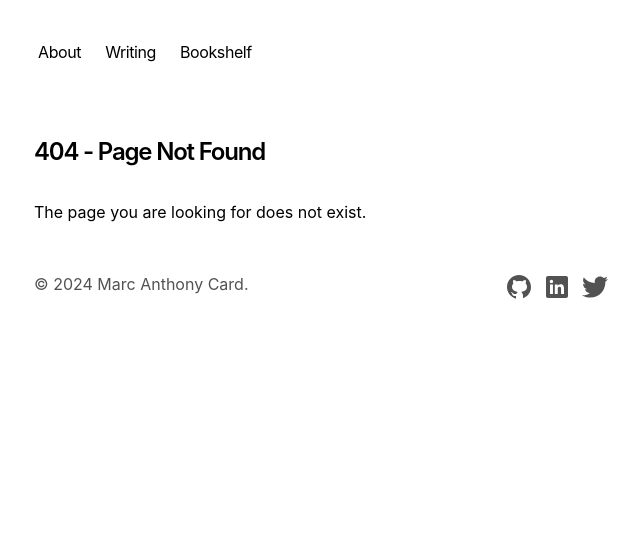
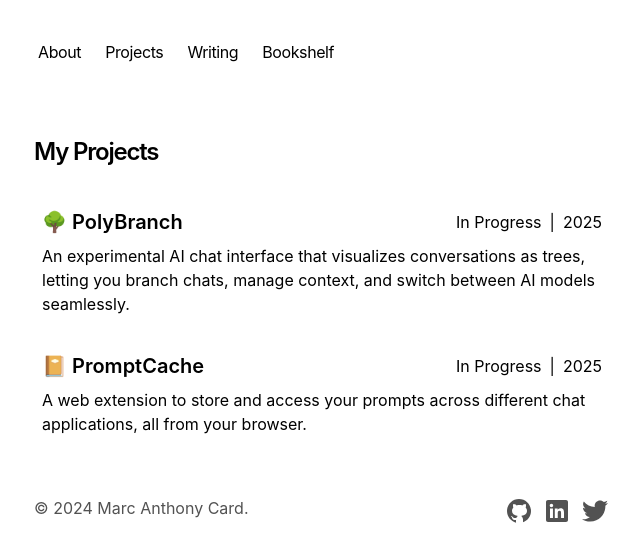
Before and after one commit to MarcACard/personal-site, a Next.js app: page /projects in a window 1280 px wide. Before the commit this address had no page. Shown: the top 560 px of the page, without its empty margins (318-958 px from the left). Built offline with nearby package versions, Linux system fonts and the light colour scheme.

Commit message:
feat (projects): Projects Page + Nav Updates

```diff
--- a/app/components/nav.tsx
+++ b/app/components/nav.tsx
@@ -1,16 +1,19 @@
-import Link from 'next/link'
+import Link from "next/link";
 
 const navItems = {
-  '/': {
-    name: 'About',
+  "/": {
+    name: "About",
   },
-  '/writing': {
-    name: 'Writing',
+  "/projects": {
+    name: "Projects",
   },
-  '/bookshelf': {
-    name: 'Bookshelf',
+  "/writing": {
+    name: "Writing",
   },
-}
+  "/bookshelf": {
+    name: "Bookshelf",
+  },
+};
 
 export function Navbar() {
   return (
@@ -30,11 +33,11 @@ export function Navbar() {
                 >
                   {name}
                 </Link>
-              )
+              );
             })}
           </div>
         </nav>
       </div>
     </aside>
-  )
+  );
 }
--- /dev/null
+++ b/app/projects/page.tsx
@@ -0,0 +1,57 @@
+export const metadata = {
+  title: "Projects",
+  description: "",
+};
+
+const projects = [
+  {
+    id: "polybranch",
+    name: "🌳 PolyBranch",
+    version: "",
+    githubUrl: "",
+    repo: "",
+    description:
+      "An experimental AI chat interface that visualizes conversations as trees, letting you branch chats, manage context, and switch between AI models seamlessly.",
+    status: "In Progress",
+    year: 2025,
+    tags: [],
+  },
+  {
+    id: "promptcache",
+    name: "📔 PromptCache",
+    version: "",
+    url: "",
+    githubUrl: "",
+    description:
+      "A web extension to store and access your prompts across different chat applications, all from your browser.",
+    status: "In Progress",
+    year: 2025,
+    tags: [],
+  },
+];
+
+export default function Page() {
+  return (
+    <section>
+      <h1 className="font-semibold text-2xl mb-8 tracking-tighter">
+        My Projects
+      </h1>
+      {projects.length > 0 &&
+        projects.map((project) => (
+          <div key={project.id} className="p-2 mb-5">
+            <div className="flex justify-between items-center mb-2">
+              <h2 className="text-xl font-semibold">{project.name}</h2>
+              <div className="flex gap-2">
+                <div>{project.status}</div>
+                <div>|</div>
+                <div>{project.year}</div>
+              </div>
+            </div>
+            <div>
+              <p>{project.description}</p>
+            </div>
+          </div>
+        ))}
+    </section>
+  );
+}
```
